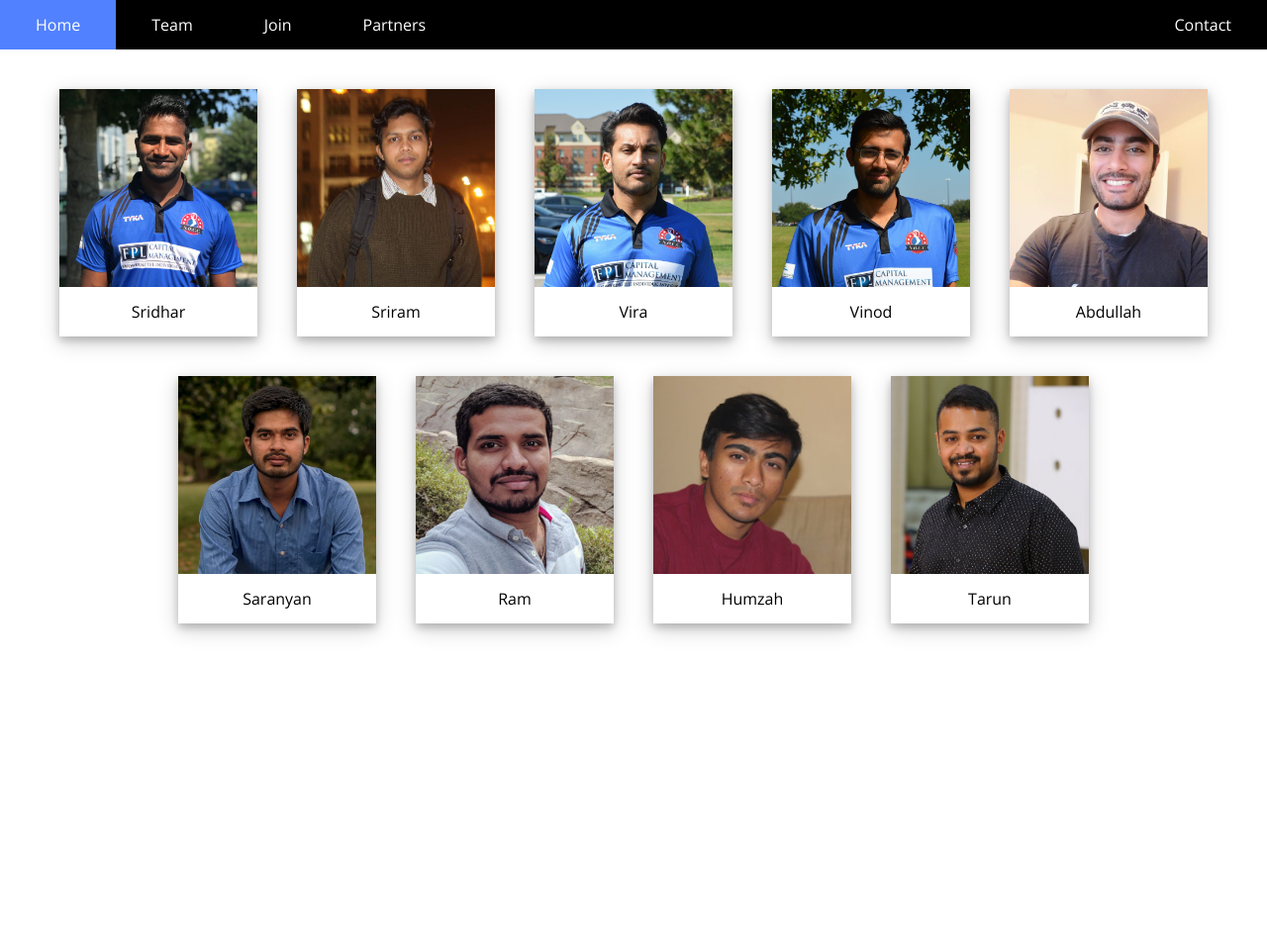
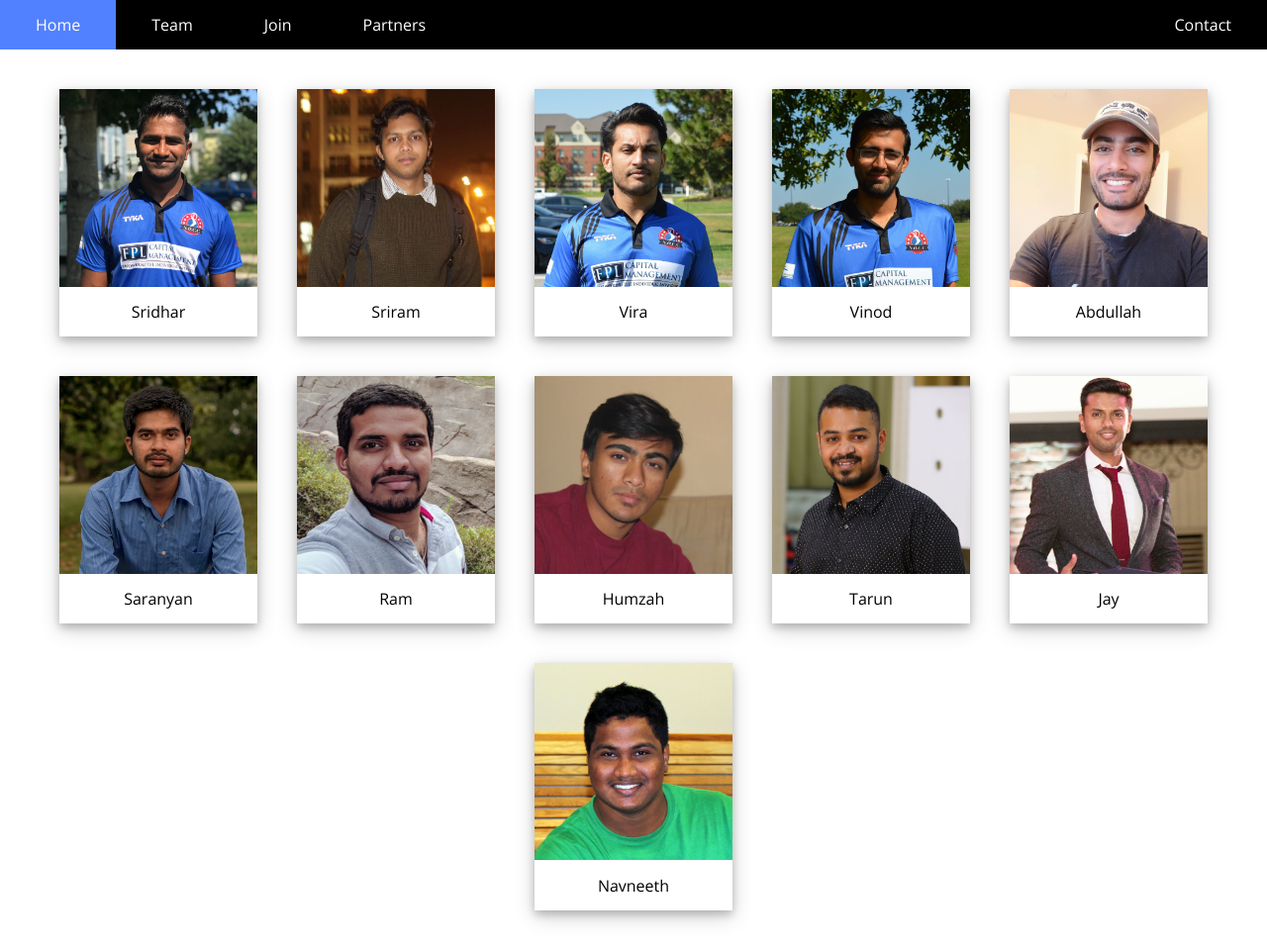
Before and after one commit to navaneethr/nola-cricket, a React app: page /team in a window 1280 px wide. Shown: the whole page at 99% size. Before the commit the page ends 800 px from the top, so only its background shows below. Built offline with nearby package versions, Linux system fonts and the light colour scheme.

Commit message:
added jay and myself

```diff
--- a/src/components/Team.js
+++ b/src/components/Team.js
@@ -10,6 +10,8 @@ import saranyan from '../assets/players/saranyan.jpg';
 import ram from '../assets/players/ram.jpg';
 import humzah from '../assets/players/humzah.jpg';
 import tarun from '../assets/players/tarun.JPG';
+import jay from '../assets/players/jay.jpeg';
+import nav from '../assets/players/nav.jpg';
 
 export default class Team extends Component {
     render() {
@@ -90,6 +92,22 @@ export default class Team extends Component {
                                 <span>Tarun</span>
                             </div>
                         </div>
+                        <div className="player-parent">
+                            <div className="player-img-container">
+                                <img src={jay} />
+                            </div>
+                            <div className="player-info">
+                                <span>Jay</span>
+                            </div>
+                        </div>
+                        <div className="player-parent">
+                            <div className="player-img-container">
+                                <img src={nav} />
+                            </div>
+                            <div className="player-info">
+                                <span>Navneeth</span>
+                            </div>
+                        </div>
                     </div>
                 </div>
             </div>
--- a/src/stylesheets/Home.css
+++ b/src/stylesheets/Home.css
@@ -10,6 +10,7 @@ font-family: 'Rubik Mono One', sans-serif;*/
   left: 0;
   right: 0;
   color: #FFF;
+  z-index: 100;
 }
 
 .home-body {
--- a/src/stylesheets/Team.css
+++ b/src/stylesheets/Team.css
@@ -22,10 +22,22 @@
     height: 250px;
     margin: 20px;
     box-shadow: 0 4px 8px 0 rgba(0, 0, 0, 0.2), 0 6px 20px 0 rgba(0, 0, 0, 0.19);
+
 }
 
 .player-parent img {
     width: 200px;
+    transition: transform .4s;
+}
+
+.player-img-container {
+    overflow: hidden;
+}
+
+.player-parent:hover img {
+    -moz-transform: scale(1.2);
+    -webkit-transform: scale(1.2);
+    transform: scale(1.2);
 }
 
 .player-info {
```
Also changed, not shown: src/assets/players/jay.jpeg (added), src/assets/players/nav.jpg (added), 1 other file.
